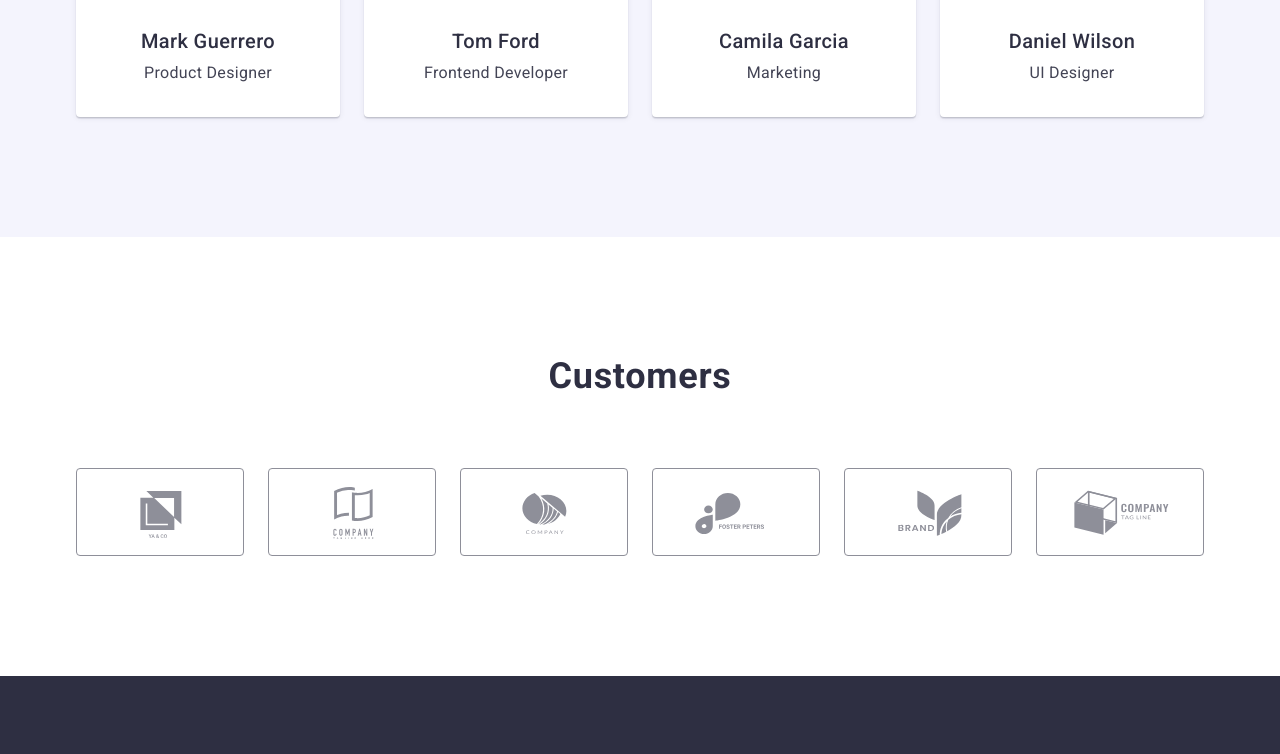
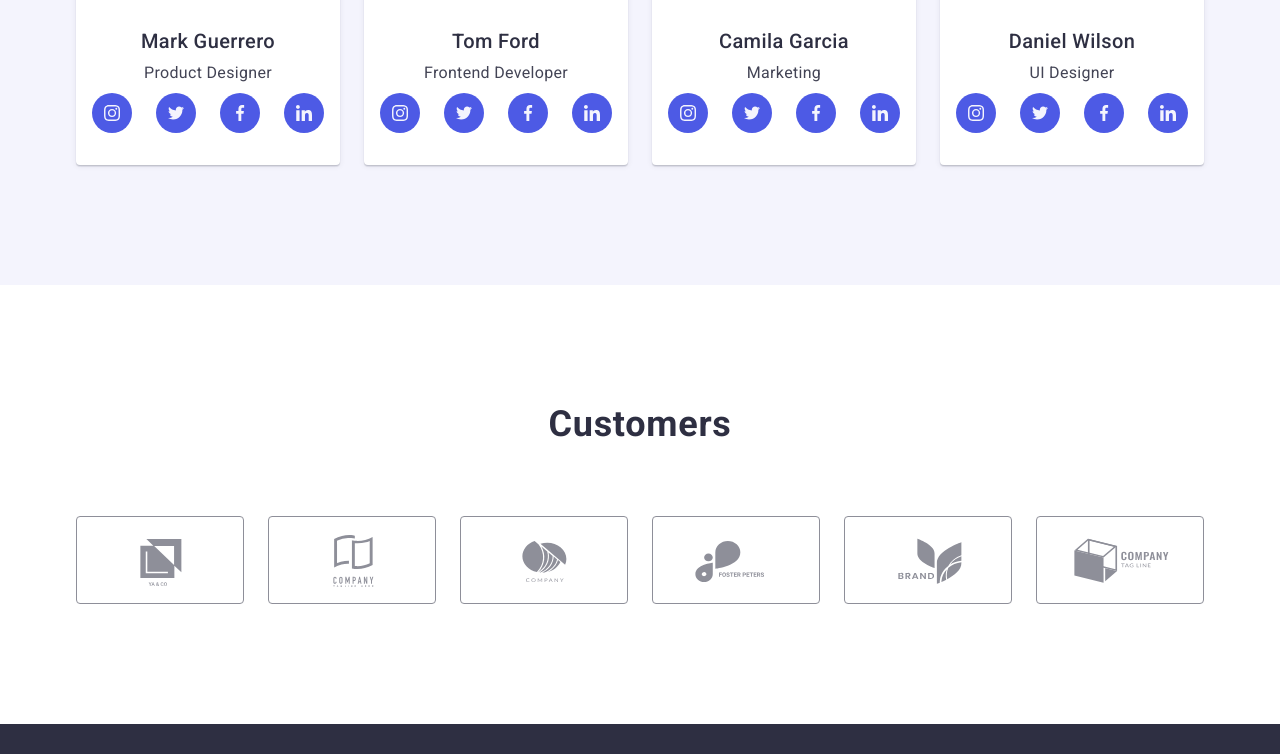
Before and after one commit to oomloud/goit-markup-hw-04, a plain HTML site: page index.html in a window 1280 px wide. Shown: the part 2188-2942 px from the top of the page. Drawn offline with nearby package versions, Linux system fonts and the light colour scheme.

Commit message:
[Update] added social icons for team cards

```diff
--- a/css/styles.css
+++ b/css/styles.css
@@ -365,6 +365,44 @@ a.logo {
   margin-bottom: 0;
 }
 
+.team-item-social {
+  display: flex;
+  gap: 24px;
+  align-items: center;
+  justify-content: center;
+  margin-top: 8px;
+}
+
+.team-item-social-icon {
+  display: flex;
+  justify-content: center;
+  align-items: center;
+  height: 40px;
+  width: 40px;
+  background-color: var(--primaryBrandColor);
+  border-radius: 50% 50%;
+}
+
+.team-item-social-icon:hover,
+.team-item-social-icon:focus {
+  background-color: var(--pressedStateColor);
+}
+
+.team-social-link {
+  width: 100%;
+  height: 100%;
+  display: flex;
+  justify-content: center;
+  align-items: center;
+  gap: 0;
+}
+
+.team-social-svg {
+  width: 16px;
+  height: 16px;
+  fill: var(--lightBackgroundColor);
+}
+
 /* Section 5 - Customers */
 .customers-header {
   margin-bottom: 72px;
--- a/index.html
+++ b/index.html
@@ -121,18 +121,80 @@
       <div class="container">
         <h2 class="section-header team-header">Our Team</h2>
         <ul class="list team">
+
           <li class="team-item">
             <img src="./images/team/01_mark_guerrero.jpg" alt="Mark Guerrero" width="264">
             <div class="team-item-text">
               <h3 class="subheader">Mark Guerrero</h3>
               <p class="paragraph">Product Designer</p>
+              <ul class="list team-item-social">
+                <li class="team-item-social-icon">
+                  <a href="" class="link team-social-link">
+                    <svg class="team-social-svg">
+                      <use href="./images/icons.svg#icon-social_01_instagram"></use>
+                    </svg>
+                  </a>
+                </li>
+                <li class="team-item-social-icon">
+                  <a href="" class="link team-social-link">
+                    <svg class="team-social-svg">
+                      <use href="./images/icons.svg#icon-social_02_twitter"></use>
+                    </svg>
+                  </a>
+                </li>
+                <li class="team-item-social-icon">
+                  <a href="" class="link team-social-link">
+                    <svg class="team-social-svg">
+                      <use href="./images/icons.svg#icon-social_03_fb"></use>
+                    </svg>
+                  </a>
+                </li>
+                <li class="team-item-social-icon">
+                  <a href="" class="link team-social-link">
+                    <svg class="team-social-svg">
+                      <use href="./images/icons.svg#icon-social_04_linkedin"></use>
+                    </svg>
+                  </a>
+                </li>
+              </ul>
             </div>
           </li>
+
           <li class="team-item">
             <img src="./images/team/02_tom_ford.jpg" alt="Tom Ford" width="264">
             <div class="team-item-text">
               <h3 class="subheader">Tom Ford</h3>
               <p class="paragraph">Frontend Developer</p>
+              <ul class="list team-item-social">
+                <li class="team-item-social-icon">
+                  <a href="" class="link team-social-link">
+                    <svg class="team-social-svg">
+                      <use href="./images/icons.svg#icon-social_01_instagram"></use>
+                    </svg>
+                  </a>
+                </li>
+                <li class="team-item-social-icon">
+                  <a href="" class="link team-social-link">
+                    <svg class="team-social-svg">
+                      <use href="./images/icons.svg#icon-social_02_twitter"></use>
+                    </svg>
+                  </a>
+                </li>
+                <li class="team-item-social-icon">
+                  <a href="" class="link team-social-link">
+                    <svg class="team-social-svg">
+                      <use href="./images/icons.svg#icon-social_03_fb"></use>
+                    </svg>
+                  </a>
+                </li>
+                <li class="team-item-social-icon">
+                  <a href="" class="link team-social-link">
+                    <svg class="team-social-svg">
+                      <use href="./images/icons.svg#icon-social_04_linkedin"></use>
+                    </svg>
+                  </a>
+                </li>
+              </ul>
             </div>
           </li>
           <li class="team-item">
@@ -140,6 +202,36 @@
             <div class="team-item-text">
               <h3 class="subheader">Camila Garcia</h3>
               <p class="paragraph">Marketing</p>
+              <ul class="list team-item-social">
+                <li class="team-item-social-icon">
+                  <a href="" class="link team-social-link">
+                    <svg class="team-social-svg">
+                      <use href="./images/icons.svg#icon-social_01_instagram"></use>
+                    </svg>
+                  </a>
+                </li>
+                <li class="team-item-social-icon">
+                  <a href="" class="link team-social-link">
+                    <svg class="team-social-svg">
+                      <use href="./images/icons.svg#icon-social_02_twitter"></use>
+                    </svg>
+                  </a>
+                </li>
+                <li class="team-item-social-icon">
+                  <a href="" class="link team-social-link">
+                    <svg class="team-social-svg">
+                      <use href="./images/icons.svg#icon-social_03_fb"></use>
+                    </svg>
+                  </a>
+                </li>
+                <li class="team-item-social-icon">
+                  <a href="" class="link team-social-link">
+                    <svg class="team-social-svg">
+                      <use href="./images/icons.svg#icon-social_04_linkedin"></use>
+                    </svg>
+                  </a>
+                </li>
+              </ul>
             </div>
           </li>
           <li class="team-item">
@@ -147,6 +239,36 @@
             <div class="team-item-text">
               <h3 class="subheader">Daniel Wilson</h3>
               <p class="paragraph">UI Designer</p>
+              <ul class="list team-item-social">
+                <li class="team-item-social-icon">
+                  <a href="" class="link team-social-link">
+                    <svg class="team-social-svg">
+                      <use href="./images/icons.svg#icon-social_01_instagram"></use>
+                    </svg>
+                  </a>
+                </li>
+                <li class="team-item-social-icon">
+                  <a href="" class="link team-social-link">
+                    <svg class="team-social-svg">
+                      <use href="./images/icons.svg#icon-social_02_twitter"></use>
+                    </svg>
+                  </a>
+                </li>
+                <li class="team-item-social-icon">
+                  <a href="" class="link team-social-link">
+                    <svg class="team-social-svg">
+                      <use href="./images/icons.svg#icon-social_03_fb"></use>
+                    </svg>
+                  </a>
+                </li>
+                <li class="team-item-social-icon">
+                  <a href="" class="link team-social-link">
+                    <svg class="team-social-svg">
+                      <use href="./images/icons.svg#icon-social_04_linkedin"></use>
+                    </svg>
+                  </a>
+                </li>
+              </ul>
             </div>
           </li>
         </ul>
```
